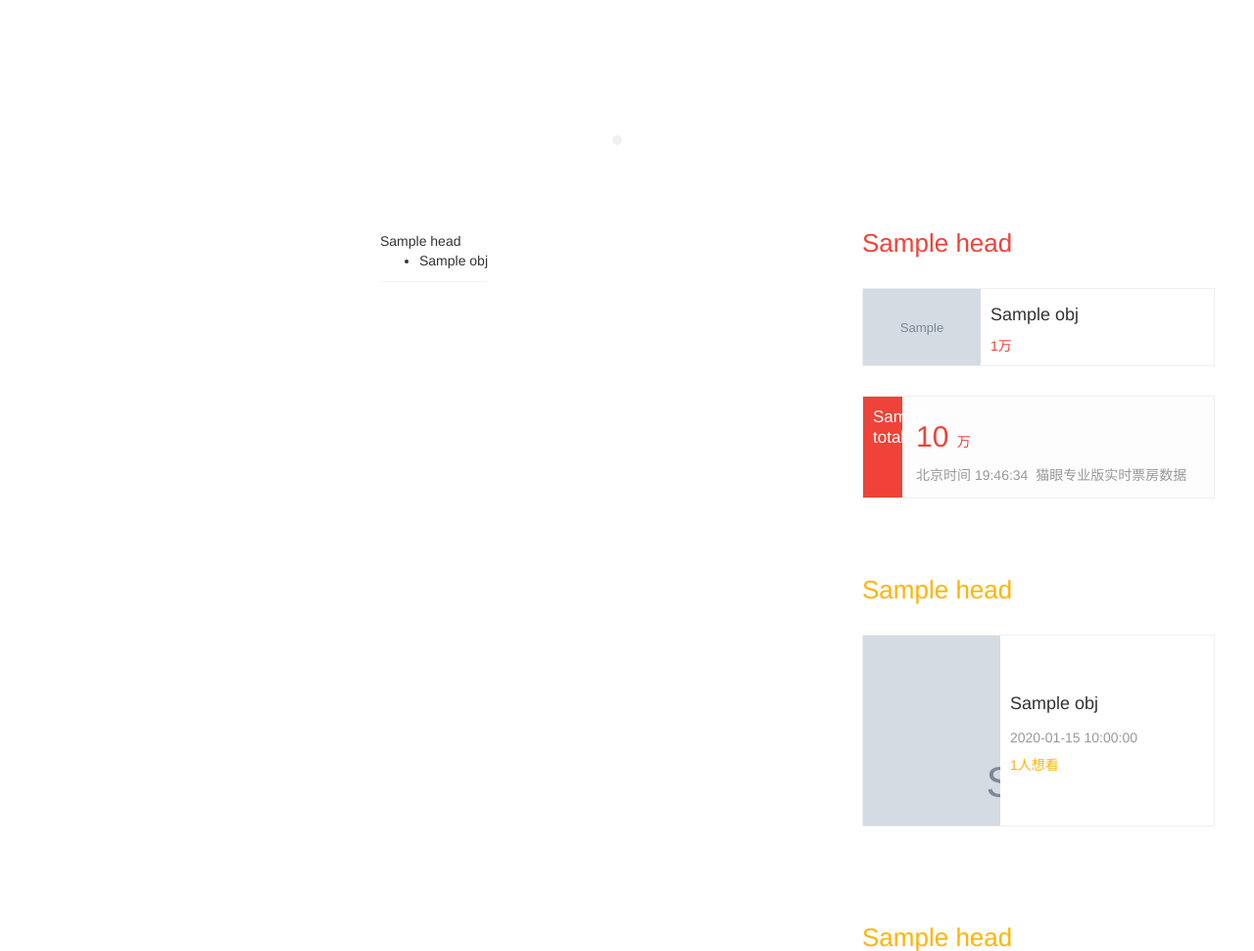
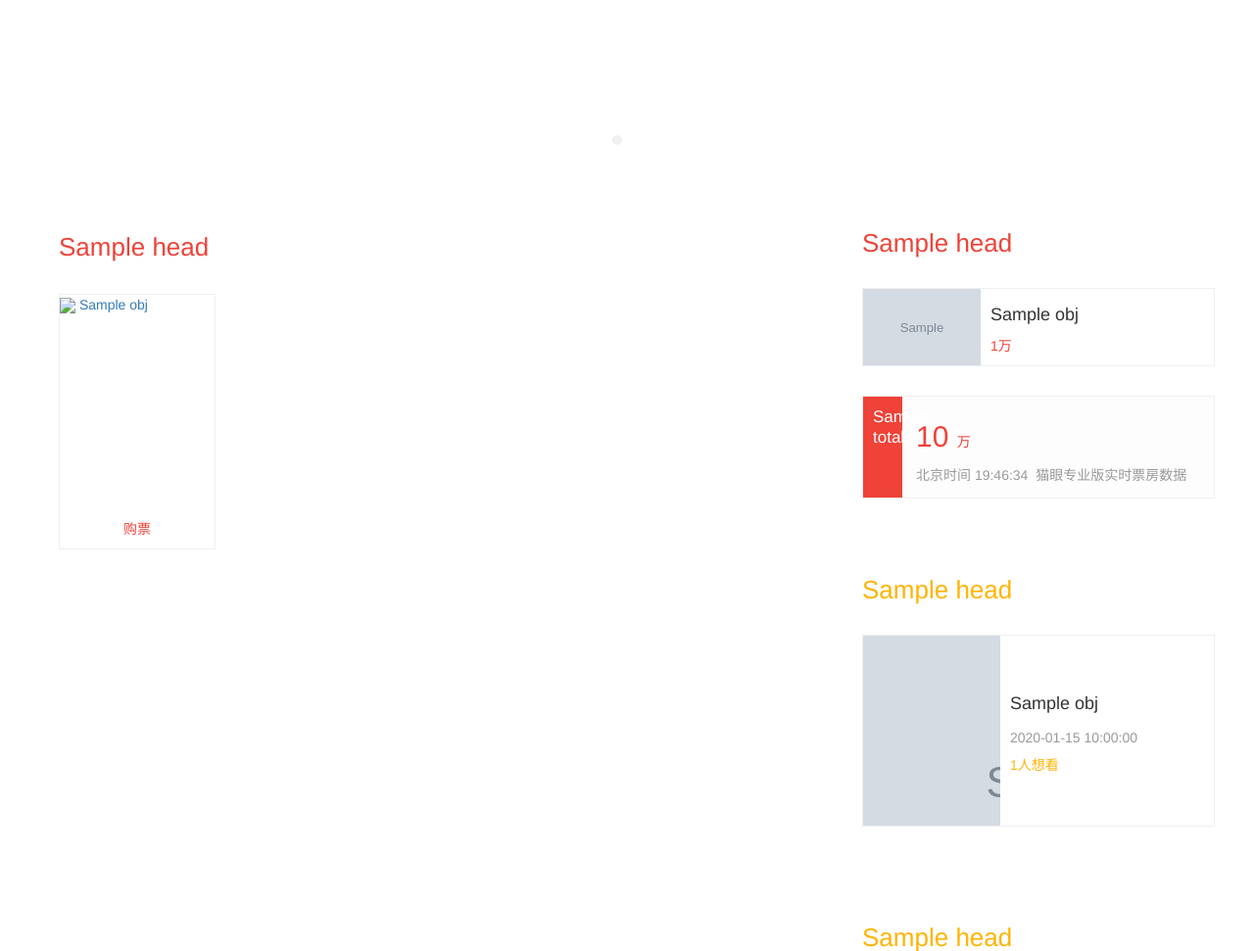
Before and after one commit to feiwenhuaer/maoyan, a Python web app: template app/templates/index/index.html in a window 1280 px wide. Shown: the part 348-1319 px from the top of the page at 98% size. Run offline with Jinja, Linux system fonts and the light colour scheme; the template is opened without the code that fills it: most values are stand-ins (such as "Sample title", 1, 10 or a date in 2020); grey boxes marked "Sample" are stand-in pictures; some libraries are stand-ins or nearby versions.

Commit message:
main content

```diff
--- a/app/static/css/style.css
+++ b/app/static/css/style.css
@@ -303,7 +303,6 @@ body {
 
 .container-main .main {
     padding: 0 18px;
-    right: 363px;
     float: right;
     position: relative;
 }
@@ -670,6 +669,86 @@ a .ranking-top-left {
     background-color: #f7f7f7;
 }
 
+.main .sub-panel {
+    width: 750px;
+    margin-right: 52px;
+}
+
+.main .panel-head {
+    width: 100%;
+    height: 35px;
+    font-size: 26px;
+    line-height: 35px;
+}
+
+.main .panel-content {
+    margin: 0 0 0 -30px;
+    padding: 0;
+    width: 780px;
+    list-style: none;
+}
+
+.main .sub-panel:nth-child(1) .panel-head {
+    color: #ef4238;
+}
+
+
+.panel-content li {
+    padding: 0;
+    width: 160px;
+    list-style: none;
+
+    float: left;
+    margin-left: 30px;
+    margin-top: 30px;
+    border: 1px solid #efefef;
+}
+
+
+.movie-item-hot .intro-div {
+    width: 100%;
+    height: 220px;
+    overflow: hidden;
+}
+
+.movie-item-hot .buy-btn {
+    width: 100%;
+    height: 39px;
+    color: #ef4238;
+    font-size: 14px;
+    display: block;
+    text-align: center;
+    line-height: 39px;
+    text-decoration: none;
+}
+
+.movie-item-hot .buy-btn:hover {
+    background-color: #ef4238;
+    color: #ffffff;
+}
+
+.sub-panel:nth-child(2) {
+    margin-top: 62px;
+}
+
+.sub-panel:nth-child(3) {
+    margin-top: 62px;
+}
+
+
+
+.sub-panel:nth-child(2) .panel-head {
+    color: #2d98f3;
+}
+
+.sub-panel:nth-child(3) .panel-head {
+    color: #ef4238;
+}
+
+.sub-panel:nth-child(3) li:nth-child(1) {
+    width: 350px;
+}
+
 
 /* 页脚 */
 .footer {
--- a/app/templates/index/index.html
+++ b/app/templates/index/index.html
@@ -136,17 +136,57 @@
         </div>
         <div class="main">
             {% for panel in context.data.panel %}
-                <div class="panel">
+                <div class="sub-panel">
                     <div class="panel-head">
                         {{ panel.head.title }}
                     </div>
                     <ul class="panel-content">
+                    {% if loop.first %}
                         {% for obj in panel.content %}
-                            <li class="movie-item">
-                                {{ obj["movie-title"] }}
+                            <li class="movie-item-hot">
+                                <a href="http://www.maoyan.com{{ obj.url }}">
+                                    <div class="intro-div">
+                                        <img src="{{ obj.bg_url }}"/>
+                                        <span>{{ obj["movie-title"] }}</span>
+                                    </div>
+                                </a>
+                                <a class="buy-btn" href="#">
+                                    购票
+                                </a>
                             </li>
                         {% endfor %}
+                    {% elif loop.index == 2 %}
+                        {% for obj in panel.content %}
+                            <li class="movie-item-hot">
+                                <a href="http://www.maoyan.com{{ obj.url }}">
+                                    <div class="intro-div">
+                                        <img src="{{ obj.bg_url }}"/>
+                                        <span>{{ obj["movie-title"] }}</span>
+                                    </div>
+                                </a>
+                                <div class="sub-content">
+                                    <p>3235人想看</p>
+                                    <div class="sub-control">
+                                        <span>预告片</span>
+                                        <span>预售</span>
+                                    </div>
+                                </div>
+                            </li>
+                        {% endfor %}
+                    {% elif loop.index == 3 %}
+                        {% for obj in panel.content %}
+                            <li class="movie-item-hot">
+                                <a href="http://www.maoyan.com{{ obj.url }}">
+                                    <div class="intro-div">
+                                        <img src="{{ obj.bg_url }}"/>
+                                        <span>{{ obj["movie-title"] }}</span>
+                                    </div>
+                                </a>
+                            </li>
+                        {% endfor %}
+                    {% endif %}
                     </ul>
+                    <div class="clear-float"></div>
                 </div>
             {% endfor %}
         </div>
```
